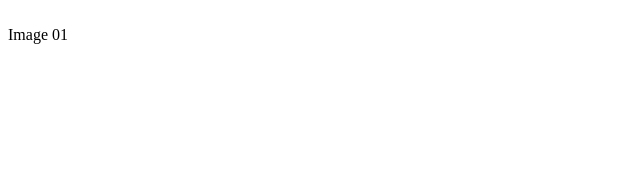
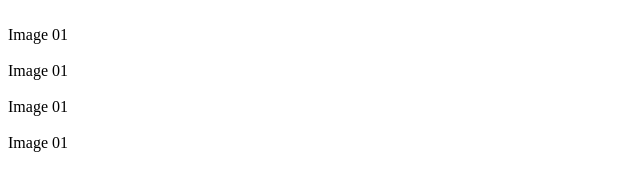
Before and after one commit to owais-ashraf/Projects, a plain HTML site: page 7 Image Slider/index.html in a window 1280 px wide. Shown: the whole page, without its empty margins (0-640 px from the left). Drawn offline with Linux system fonts and the light colour scheme.

Commit message:
image slider

```diff
--- a/7 Image Slider/index.html
+++ b/7 Image Slider/index.html
@@ -4,7 +4,7 @@
     <meta charset="UTF-8">
     <meta http-equiv="X-UA-Compatible" content="IE=edge">
     <meta name="viewport" content="width=device-width, initial-scale=1.0">
-    <title>Document</title>
+    <title>image slide</title>
 </head>
 <body>
     <div class="slide-container">
@@ -12,6 +12,21 @@
             <img src="" alt="">
             <div class="caption">Image 01</div>
         </div>
+
+        <div class="slide">
+            <img src="" alt="">
+            <div class="caption">Image 01</div>
+        </div>
+
+        <div class="slide">
+            <img src="" alt="">
+            <div class="caption">Image 01</div>
+        </div>
+
+        <div class="slide">
+            <img src="" alt="">
+            <div class="caption">Image 01</div>
+        </div>
     </div>
 </body>
 </html>
```
